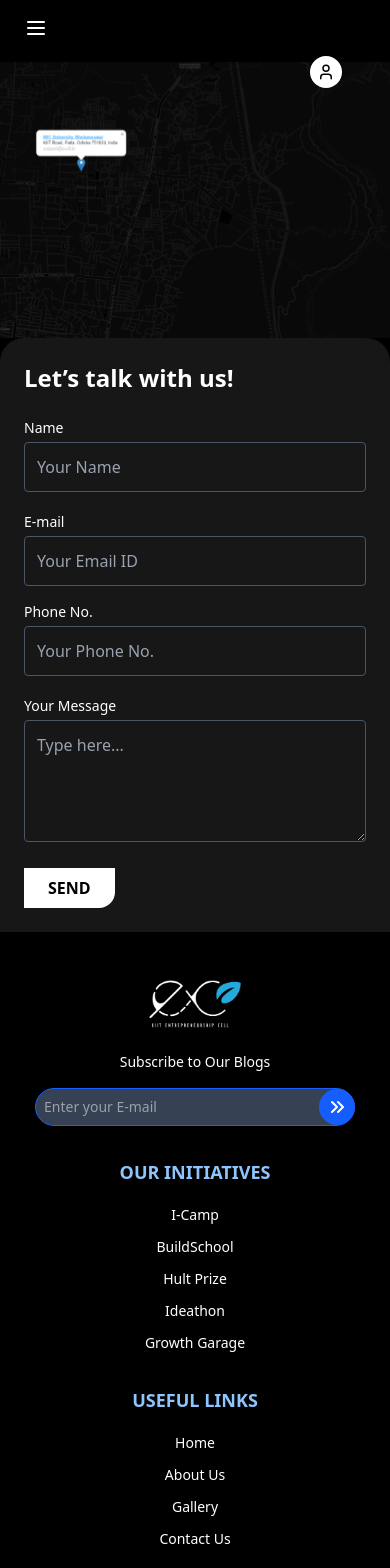
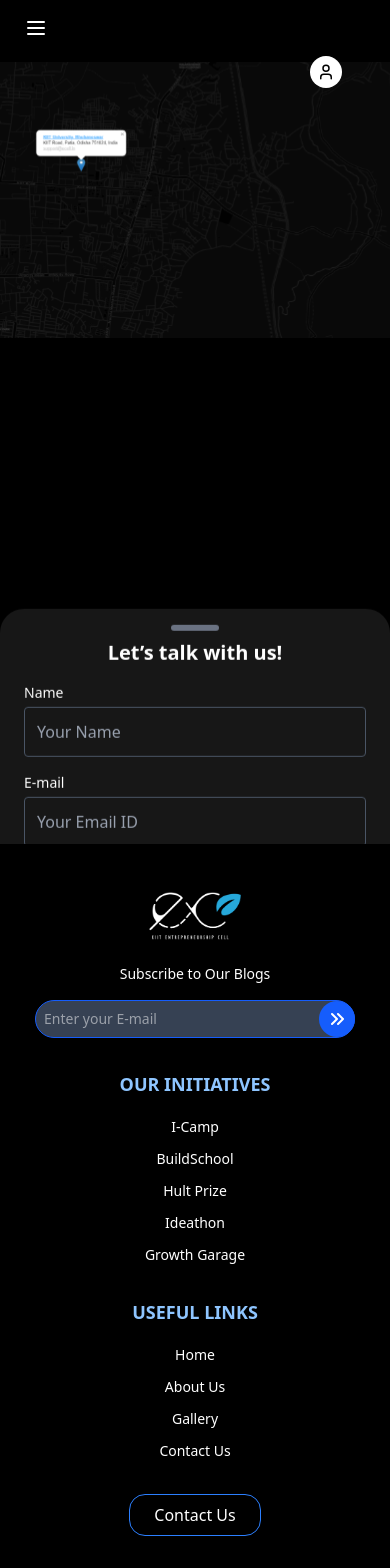
Before and after one commit to abinashmohanty8059/ECELL, a React (Vite) app: page /contact in a window 390 px wide. Shown: the top 1568 px of the page. Built offline with nearby package versions, Linux system fonts and the light colour scheme.

Commit message:
Update ContactUs.jsx

```diff
--- a/src/pages/ContactUs.jsx
+++ b/src/pages/ContactUs.jsx
@@ -1,38 +1,79 @@
-import React from "react";
+import React, { useState } from "react";
 import mapBg from "/contact us.svg";
+import { X } from "lucide-react";
 
 const ContactUs = () => {
+  const [isExpanded, setIsExpanded] = useState(false);
+
   return (
-    <div className="relative min-h-screen bg-black text-white overflow-hidden flex flex-col md:block">
-      {/* Mobile: Static SVG on top */}
+    <div className="relative min-h-screen bg-black text-white overflow-hidden">
+      {/* Backgrounds */}
       <img
         src={mapBg}
-        alt="Map background"
+        alt="Map"
         className="block md:hidden w-full h-[40vh] object-cover"
       />
-
-      {/* Desktop: Fullscreen background */}
       <img
         src={mapBg}
-        alt="Map background"
+        alt="Map"
         className="hidden md:block absolute inset-0 w-full h-full object-cover z-0"
       />
 
-      {/* Contact Form */}
-      <div className="relative z-10 w-full md:flex md:justify-end md:pr-8 mt-auto">
+      {/* Desktop Form */}
+      <div className="hidden md:flex relative z-10 w-full justify-end pr-8">
+        <div className="mt-20 p-10 bg-[#1a1a1a]/90 backdrop-blur-md shadow-lg rounded-3xl w-full max-w-xl">
+          <h2 className="text-2xl font-semibold mb-6">Let’s talk <span className="font-bold">with us!</span></h2>
+          <ContactForm />
+        </div>
+      </div>
+
+      {/* Mobile Slide Form + Footer */}
+      <div className="md:hidden mt-[-70px] z-20 relative">
         <div
-          className="
-            md:mt-20 md:p-10 p-6
-            bg-[#1a1a1a]/90 backdrop-blur-md shadow-lg
-            md:rounded-3xl rounded-t-3xl
-            w-full md:max-w-xl
-          "
+          className={`
+            transition-all duration-500 ease-in-out
+            ${isExpanded ? "translate-y-0" : "translate-y-[60%]"}
+          `}
         >
-          <h2 className="text-2xl font-semibold mb-6 text-white">
+          {/* Slide-up Form */}
+          <div className="bg-[#1a1a1a]/90 backdrop-blur-md rounded-t-3xl px-6 pt-4 pb-8 shadow-2xl relative">
+            {/* Handle */}
+            <div
+              onClick={() => setIsExpanded(true)}
+              className="w-full flex justify-center cursor-pointer"
+            >
+              <div className="w-12 h-1.5 bg-gray-500 rounded-full mb-2"></div>
+            </div>
+
+            {/* Close button */}
+            {isExpanded && (
+              <button
+                className="absolute top-3 right-4 text-gray-300 hover:text-white"
+                onClick={() => setIsExpanded(false)}
+              >
+                <X className="w-6 h-6" />
+              </button>
+            )}
+
+            {/* Heading */}
+            <h2 className="text-xl font-semibold mb-4 text-white text-center">
               Let’s talk <span className="font-bold">with us!</span>
             </h2>
 
-          <form className="space-y-5">
+            {/* Actual Form */}
+            <ContactForm />
+          </div>
+
+          {/* Footer (always follows the form) */}
+
+        </div>
+      </div>
+    </div>
+  );
+};
+
+const ContactForm = () => (
+  <form className="space-y-4">
     <div>
       <label className="text-sm block mb-1">Name</label>
       <input
@@ -42,7 +83,7 @@ const ContactUs = () => {
       />
     </div>
 
-            <div className="grid grid-cols-1 md:grid-cols-2 gap-4">
+    <div className="grid grid-cols-1 sm:grid-cols-2 gap-4">
       <div>
         <label className="text-sm block mb-1">E-mail</label>
         <input
@@ -64,7 +105,7 @@ const ContactUs = () => {
     <div>
       <label className="text-sm block mb-1">Your Message</label>
       <textarea
-                rows="4"
+        rows="3"
         placeholder="Type here..."
         className="w-full p-3 rounded bg-transparent border border-gray-600 text-white placeholder-gray-400 focus:outline-none"
       ></textarea>
@@ -72,15 +113,11 @@ const ContactUs = () => {
 
     <button
       type="submit"
-              className="px-6 py-2 bg-white text-black font-semibold rounded-br-2xl hover:bg-gray-200 transition"
+      className="w-full py-3 bg-white text-black font-semibold rounded-xl hover:bg-gray-200 transition"
     >
       SEND
     </button>
   </form>
-        </div>
-      </div>
-    </div>
 );
-};
 
 export default ContactUs;
```
Lines whose indentation alone changed are shown as unchanged.
